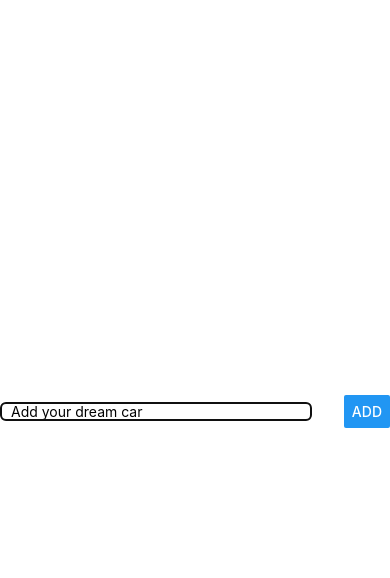
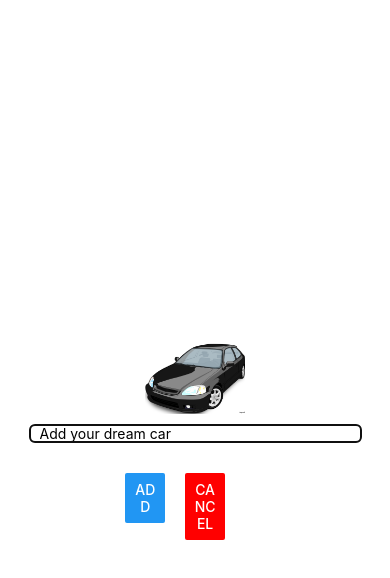
Before and after one commit to Sibghat34/Learning-React-Native, a React Native app: screen / in a window 390 px wide. Both pictures are taken after a click on the button "ADD NEW CAR". Shown: the top 578 px of the page. Built offline with nearby package versions, Linux system fonts and the light colour scheme.

Commit message:
demo app almost finished

```diff
--- a/App.js
+++ b/App.js
@@ -14,6 +14,7 @@ export default function App() {
       ...currentCarsList,
       { text: input, id: Math.random().toString() },
     ]);
+    endAddCarHandler();
   }
 
   function deleteCarHandler(id) {
@@ -26,10 +27,14 @@ export default function App() {
     setModelVisibility(true);
   }
 
+  function endAddCarHandler() {
+    setModelVisibility(false);
+  }
+
   return (
     <View style={styles.appContainer}>
       <Button title="Add New Car" color="black" onPress={startAddCarHandler} />
-      <Input visible={modelvisibility} onAddCar={addCarHandler} />
+      <Input visible={modelvisibility} onAddCar={addCarHandler} onCancel={endAddCarHandler} />
       <View style={styles.listContainer}>
         <FlatList
           data={carsList}
--- a/components/Input.js
+++ b/components/Input.js
@@ -1,4 +1,4 @@
-import { View, TextInput, Button, StyleSheet, Modal } from "react-native";
+import { View, TextInput, Button, StyleSheet, Modal, Image } from "react-native";
 import { useState } from "react";
 
 function Input(props) {
@@ -9,19 +9,27 @@ function Input(props) {
   }
   function addCarHandler() {
     props.onAddCar(input);
-    setInput('');
+    setInput("");
   }
 
   return (
-    <Modal visible = {props.visible} animationType="fade">
+    <Modal visible={props.visible} animationType="fade">
       <View style={styles.inputContainer}>
+        <Image style={styles.image} source={require("../assets/images/logo.jpg")}/>
         <TextInput
           style={styles.inputText}
           placeholder="Add your dream car"
           onChangeText={carInputHandler}
           value={input}
         />
+        <View style={styles.buttonContainer}>
+          <View style= {styles.button}>
             <Button title="ADD" onPress={addCarHandler} />
+          </View>
+          <View style= {styles.button}>
+            <Button title="Cancel" onPress={props.onCancel} color="red"/>
+          </View>
+        </View>
       </View>
     </Modal>
   );
@@ -32,16 +40,28 @@ export default Input;
 const styles = StyleSheet.create({
   inputContainer: {
     flex: 1,
-    flexDirection: "row",
-    justifyContent: "space-between",
+    justifyContent: "center",
     alignItems: "center",
-    marginBottom: 20,
-    borderBottomWidth: 1,
+    padding: 10,
   },
   inputText: {
     borderWidth: 1,
     borderRadius: 5,
-    width: "80%",
+    width: "90%",
     paddingLeft: 10,
   },
+  buttonContainer: {
+    flexDirection: "row",
+    marginTop: 30,
+  },
+  button: {
+    width: "25%",
+    marginHorizontal: 10,
+  },
+  image: {
+    width: 100,
+    height: 100,
+    margin: 10,
+
+  }
 });
```
Also changed, not shown: assets/images/logo.jpg (added). Lines whose indentation alone changed are shown as unchanged.
